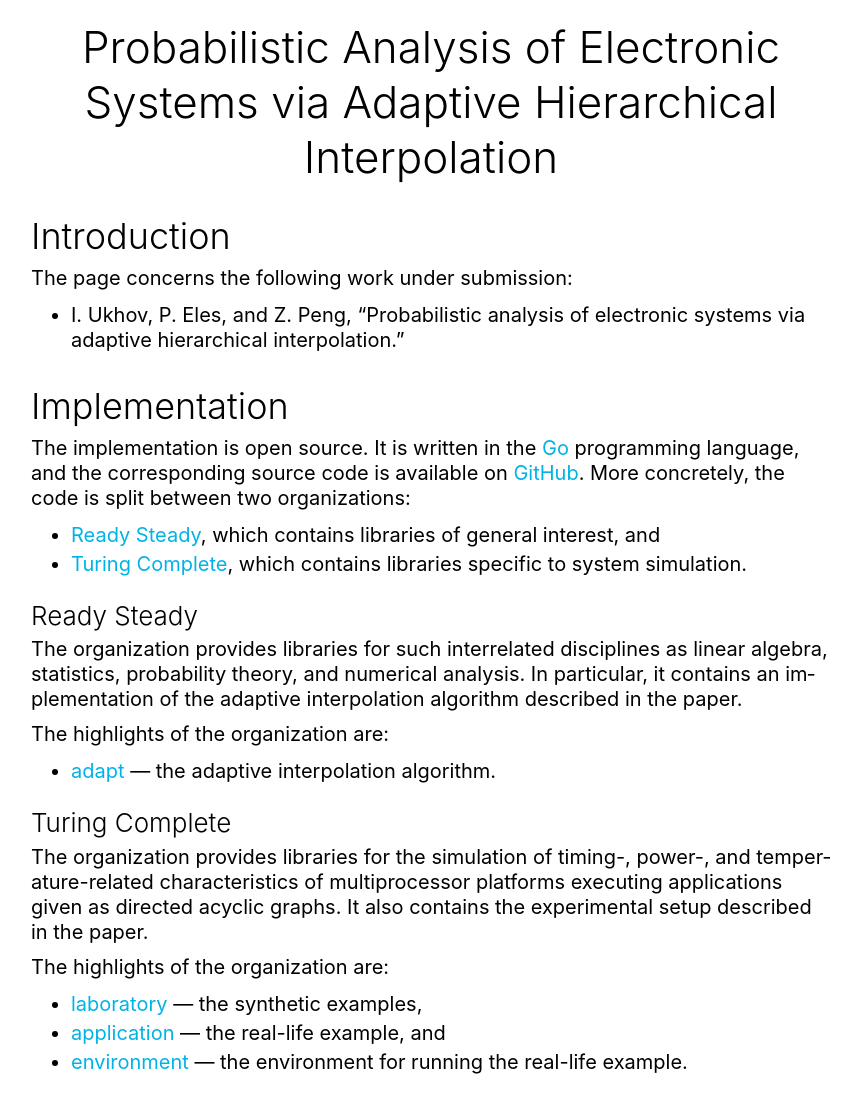
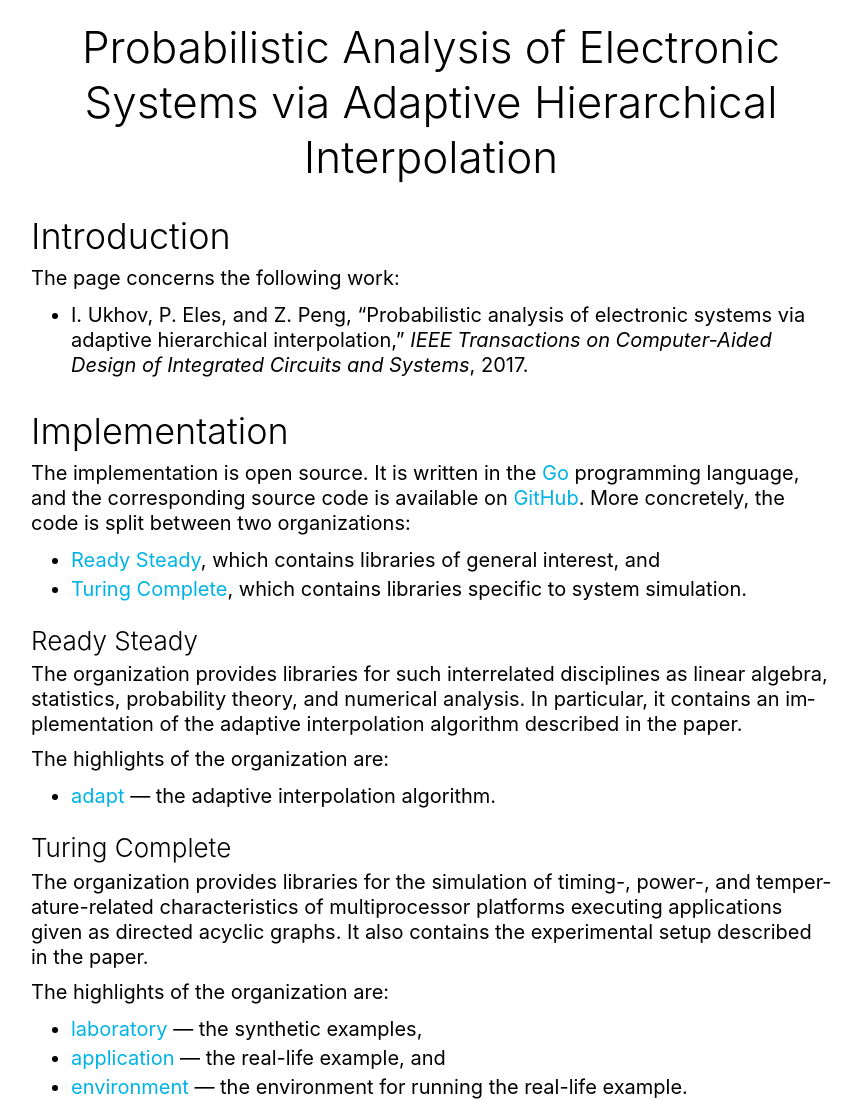
Before and after one commit to quantum-philosophy/quantum-philosophy.github.io, a plain HTML site: page research/PAAI/index.html in a window 1280 px wide. Shown: the top 1100 px of the page, without its empty margins (209-1066 px from the left). Drawn offline with Linux system fonts and the light colour scheme.

Commit message:
Mention the journal in PAAI

```diff
--- a/research/PAAI/index.html
+++ b/research/PAAI/index.html
@@ -13,10 +13,11 @@
 Interpolation</h1>
 
 <h2>Introduction</h2>
-<p>The page concerns the following work under submission:
+<p>The page concerns the following work:
 <ul>
 <li>I. Ukhov, P. Eles, and Z. Peng, &ldquo;Probabilistic analysis of electronic
-systems via adaptive hierarchical interpolation.&rdquo;
+systems via adaptive hierarchical interpolation,&rdquo; <em>IEEE Transactions on
+Computer-Aided Design of Integrated Circuits and Systems</em>, 2017.
 </ul>
 
 <h2>Implementation</h2>
```
